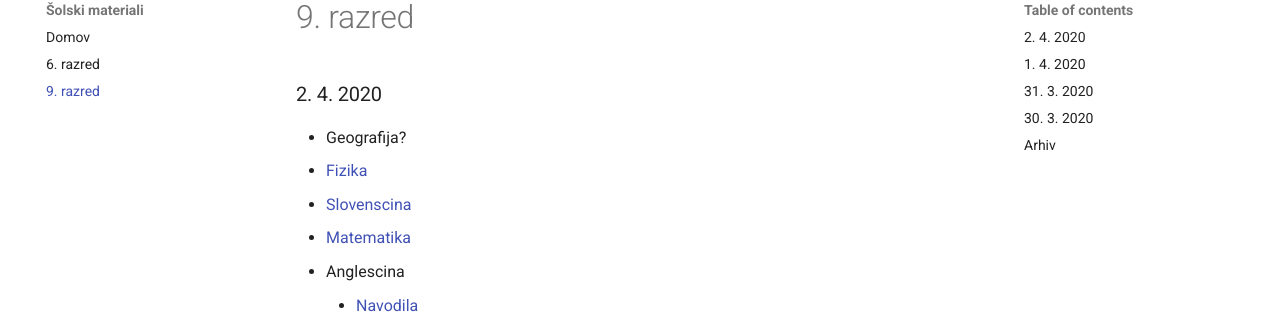
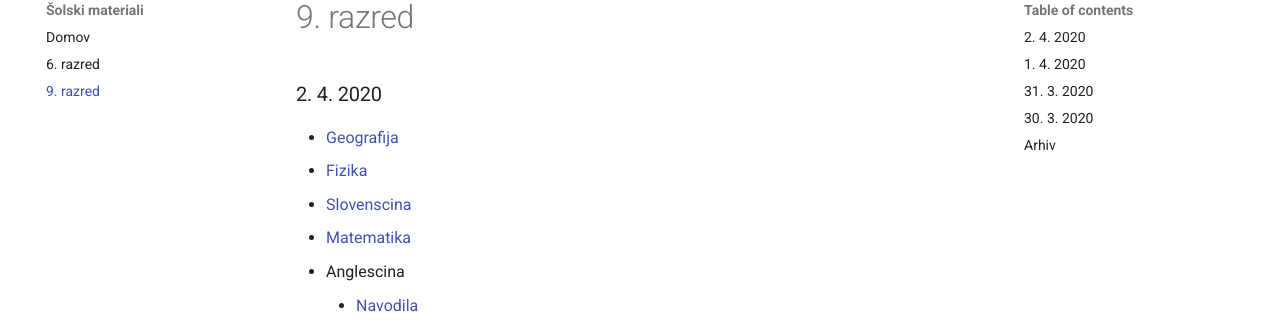
Before and after one commit to skyflyer/solski-materiali, an MkDocs documentation site: the page built from docs/9razred/index.md, in a window 1280 px wide and 900 px high. Shown: the part 101-421 px from the top of the window. Built offline with MkDocs 1.6.1 and Material for MkDocs 9.7.7, drawn with Linux system fonts in a browser that asks for light colours; part of the change alters nothing that is shown.

```diff
--- a/docs/9razred/index.md
+++ b/docs/9razred/index.md
@@ -5,7 +5,7 @@ summary: ucna snov za 9. razred
 
 ### 2. 4. 2020
 
-* Geografija?
+* [Geografija](geografija/2020-04-02-geografija.pdf)
 * [Fizika](fizika/2020-04-02-fizika.pdf)
 * [Slovenscina](slovenscina/2020-04-02-slovenscina.pdf)
 * [Matematika](matematika/2020-04-02-matematika.pdf)
```
Also changed, not shown: 1 other file.
